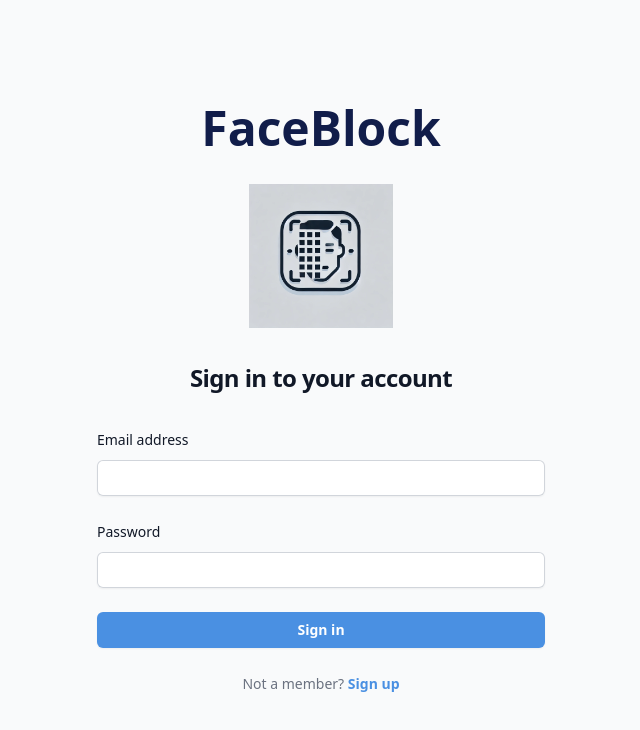
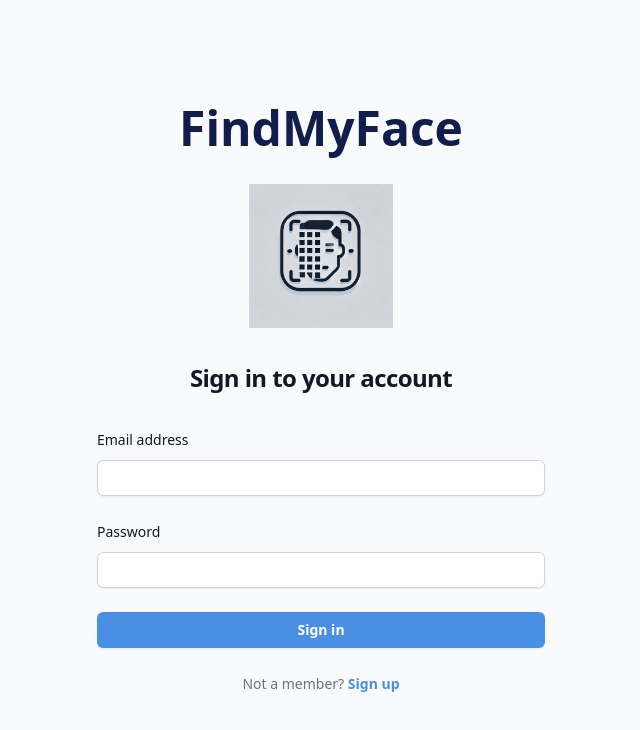
Before and after one commit to Oluwxtope/FindMyFace, a React (Vite) app in the folder frontend/: page / in a window 1280 px wide. Shown: the top 730 px of the page, without its empty margins (319-959 px from the left). Built offline with nearby package versions, Linux system fonts and the light colour scheme; no server answers.

Commit message:
Change project name to find-my-face

```diff
--- a/frontend/src/components/Login.tsx
+++ b/frontend/src/components/Login.tsx
@@ -12,9 +12,9 @@ const Login = ({ email, password, setEmail, setPassword, loginUser }: LoginProps
     return (
         <div className="flex min-h-screen flex-col justify-center items-center bg-gray-50 px-6 py-12 lg:px-8">
             <div className="sm:mx-auto sm:w-full sm:max-w-md text-center">
-                <h1 className="text-5xl font-extrabold text-secondary mb-8">FaceBlock</h1>
+                <h1 className="text-5xl font-extrabold text-secondary mb-8">FindMyFace</h1>
                 <img
-                    alt="FaceBlock Logo"
+                    alt="FindMyFace Logo"
                     src={logo}
                     className="w-36 h-36 mx-auto mb-8"
                 />
--- a/frontend/src/components/Profile.tsx
+++ b/frontend/src/components/Profile.tsx
@@ -24,8 +24,8 @@ const Profile = ({ user }: ProfileProps) => {
             <div className="max-w-7xl mx-auto px-4 sm:px-6 lg:px-8">
                 <div className="flex justify-between items-center h-16">
                     <div className="flex items-center">
-                        <img src={logo} alt="FaceBlock Logo" className="w-8 h-8 mr-2" />
-                        <span className="text-xl font-bold text-secondary">FaceBlock</span>
+                        <img src={logo} alt="FindMyFace Logo" className="w-8 h-8 mr-2" />
+                        <span className="text-xl font-bold text-secondary">FindMyFace</span>
                     </div>
                     <div className="flex items-center">
                         <span className="mr-4 text-sm font-medium text-gray-700">Welcome, {user.email}</span>
--- a/frontend/src/pages/NotFound.tsx
+++ b/frontend/src/pages/NotFound.tsx
@@ -5,9 +5,9 @@ const NotFound: React.FC = () => {
   return (
     <div className="flex min-h-screen flex-col justify-center items-center px-6 py-12 lg:px-8">
       <div className="sm:mx-auto sm:w-full sm:max-w-sm flex flex-col items-center">
-        <h1 className="text-4xl font-extrabold text-gray-900 mb-4">FaceBlock</h1>
+        <h1 className="text-4xl font-extrabold text-gray-900 mb-4">FindMyFace</h1>
         <img
-          alt="FaceBlock Logo"
+          alt="FindMyFace Logo"
           src={logo}
           className="w-32 h-32"
         />
--- a/frontend/vite.config.ts
+++ b/frontend/vite.config.ts
@@ -8,11 +8,11 @@ export default defineConfig({
     react(),
     basicSsl({
       /** name of certification */
-      name: 'faceblock',
+      name: 'FindMyFace',
       /** custom trust domains */
       domains: ['localhost'],
       /** custom certification directory */
-      certDir: '/Users/emmanuel/Desktop/faceblock/backend/certificates/server.crt'
+      certDir: '/Users/emmanuel/Desktop/find-my-face/backend/certificates/server.crt'
     })
   ],
 })
```
Also changed, not shown: 1 other file (tests, documents, lock files or other folders).
